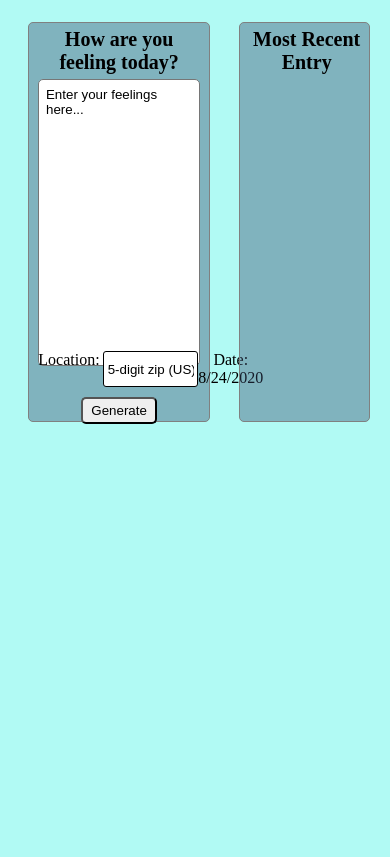
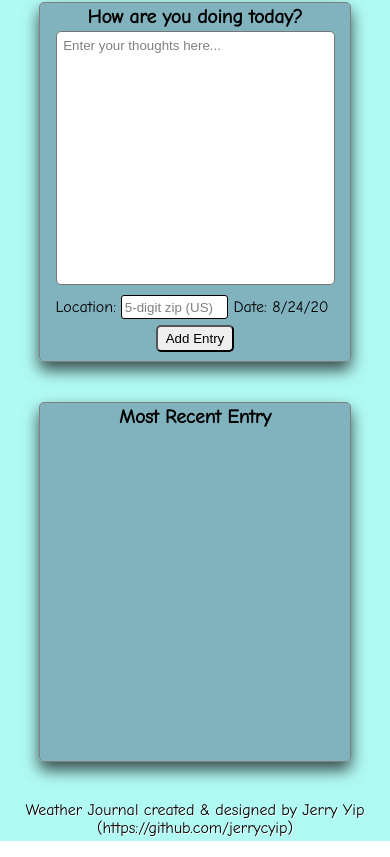
Before and after one commit to jerrycyip/weather_journal_app, a website: page website/index.html in a window 390 px wide. Shown: the part 78-935 px from the top of the page. Drawn offline with Linux system fonts and the light colour scheme.

Commit message:
feat: add mobile responsive optimization + footer
- new entry and view latest entry now on two separate rows
- other formatting clean-up edits
- footer with design and create by

```diff
--- a/website/app.js
+++ b/website/app.js
@@ -2,7 +2,8 @@
 
 // Create a new date instance dynamically with JS
 let d = new Date();
-let newDate = d.getMonth() + '/' + d.getDate() + '/' + d.getFullYear();
+let newDate = d.getMonth() + '/' + d.getDate() + '/' + d.getFullYear().toString().substr(2,2);
+var days = ["Sunday", "Monday", "Tuesday", "Wednesday", "Thursday", "Friday", "Saturday"];
 
 // api constructors for retrieving weather data from openweathermap.org
 const apiKey = '2ad76e8d73c762b9428f448e8ecc3119';
@@ -29,6 +30,10 @@ function newEntry(event) {
         postEntry('/add', {date: newDate, weather: weatherData.weather[0]['description'],
             icon: weatherData.weather[0]['icon'], temp: weatherData.main.temp,
             locale: weatherData.name, mood: currentMood});
+    })
+    .catch (error => {
+        alert("Missing or invalid zip code!  Please try again");
+        console.log("error occurred:", error);
     })
     .then (function(newEntry){
         updateUI('/all');
@@ -84,13 +89,17 @@ const updateUI = async(url='') => {
     })
     try {
         allEntries = await res.json();
+        // if successful clear input fields//
+        document.getElementById('feelings').value = '';
+        document.getElementById('zip').value ='';
+        // then populate view latest entry section
         latestEntry = allEntries[allEntries.length-1];
         weatherIcon = latestEntry.icon;
         document.getElementById('locale').innerHTML = latestEntry.locale;
         document.getElementById('temp').innerHTML = Math.round(latestEntry.temp) + "&#8457;";
         document.getElementById('weather').innerHTML = latestEntry.weather;
         document.querySelector('.weather-icon').innerHTML = `<img id="icon" src="${iconURL}${weatherIcon}${iconFormat}" alt="weather-icon"> </img>`;
-        document.getElementById('date').innerHTML = latestEntry.date;
+        document.getElementById('date').innerHTML = days[d.getDay()] + " " + latestEntry.date;
         document.getElementById('content').innerHTML = latestEntry.mood;
         /*console.log(allEntries);*/
     }
--- a/website/index.html
+++ b/website/index.html
@@ -8,6 +8,9 @@
     <!-- <link href="https://fonts.googleapis.com/css?family=Oswald:400,600,700|Ranga:400,700&display=swap" rel="stylesheet"> -->
     <!-- Use of Google's Material Design Web Fonts & Icons -->
     <link href="https://fonts.googleapis.com/icon?family=Material+Icons" rel="stylesheet">
+    <link href="https://fonts.googleapis.com/css?family=Courgette" rel="stylesheet">
+    <link href="https://fonts.googleapis.com/css?family=Handlee" rel="stylesheet">
+    <link href="https://fonts.googleapis.com/css?family=Comic Neue" rel="stylesheet">
     <link rel="stylesheet" href="style.css">
 </head>
 
@@ -18,13 +21,13 @@
                 Weather Journal
             </h1>
         </div>
-    <div id="view-entries">
+        <!--    <div id="view-entries">-->
         <div id="new-entry">
             <div class="mood-container">
                 <label for="feelings">
-            <h3>How are you feeling today?</h3>
+                    <h3>How are you doing today?</h3>
                 </label>
-          <textarea class="myInput" id="feelings" placeholder="Enter your feelings here..."></textarea>
+                <textarea class="myInput" id="feelings" placeholder="Enter your thoughts here..."></textarea>
             </div>
             <div class="entry-details">
                 <label for="zip">Location:</label>
@@ -32,7 +35,7 @@
                 <span id="entry-date"></span>
             </div>
             <div class="button-ctr">
-          <button id="generate" type="submit"> Generate </button>
+                <button id="generate" type="submit"> Add Entry </button>
             </div>
         </div>
         <div class="view-entry">
@@ -58,14 +61,16 @@
                 </div>
             </div>
         </div>
-    </div>
-    <!-- future enhancements could provide a list of prior entries:
+        <!-- </div>-->
+        <!-- future enhancement: this section would provide a list of all prior entries:-->
         <div class="all-entries">
             <div class="title">
-        <h3>All Entries</h3>
+                <h3></h3>
             </div>
-    </div> -->
+        </div>
+        <div id="footer">Weather Journal created & designed by Jerry Yip (https://github.com/jerrycyip)</div>
     </div>
     <script src="app.js" type="text/javascript"></script>
 </body>
+
 </html>
--- a/website/style.css
+++ b/website/style.css
@@ -1,73 +1,67 @@
-html {
-}
+    html {}
 /* rules that apply to entire page */
+
 * {
     margin: 0;
     padding: 0;
     box-sizing: border-box;
     scroll-behavior: smooth;
 }
-/*body{
-    background: #fffff8;
-    font-family: -apple-system, BlinkMacSystemFont, sans-serif;
-}*/
 
-#app{
+#app {
     display: grid;
-    grid-template-rows: 100px 400px 400px 35px;
-    grid-template-areas: "heading"
-                        "view-entries"
-                        "all-entries"
-                        "footer";
-    /*grid-template-columns: 1fr;
-/*    grid-auto-rows: minmax(150px, auto);*/
-    /* grid-template-columns:  */
-/*    height:100vh;*/
+    height: 100vh;
+    min-height: 100vh;
+    width: auto;
+    grid-template-rows: 100px 400px auto 35px;
+    grid-template-areas: "heading heading" "new-entry view-entry" "all-entries all-entries" "footer footer";
+    grid-template-columns: 1fr 1fr;
     background: #b1faf4;
-    color: white; #0e0c02;
-    /*justify-content: center;
-    grid-gap: 1em;
-    font-size: 20px;
-    font-family: 'Oswald', sans-serif; */
+    color: white;
+    #0e0c02;
+    font-family: "Comic Neue";
 }
-.headline{
+/* specific rules for section of the website/app */
+
+.headline {
     grid-area: heading;
-    /*text-align: center;*/
-    color: black; /*rgba(255, 255, 255, 0.959);*/
+    color: black;
+    /*rgba(255, 255, 255, 0.959);*/
     font-weight: 800;
     display: flex;
     flex-direction: column;
     align-items: center;
     justify-content: center;
-    margin-bottom: 20px;
+    margin-bottom: 5%;
 }
+
 #heading {
-/*    align-self: baseline;
-    align-content: center;
-    vertical-align: baseline;*/
-
     font-size: 2.75em;
-
-
 }
+/*
 #view-entries {
 grid-area: view-entries;
-    display: grid;
+/*display: grid;
 width: 100%;
-/*    height: 100%;*/
-    grid-template-columns: 1fr 1fr;
+grid-template-columns: 50% 50%;
 grid-template-areas: "new-entry view-entry";
 
+display: flex;
+flex-direction: row;
+justify-content: space-between;
+width: 100%;
 }
+*/
+
 h3 {
-    margin: 5px;
-    font-size: 1.25em;
+    margin: 1%; 5px;
     color: black;
     text-align: center;
+    font-size: 1.4em;
 }
+
 #new-entry {
     grid-area: new-entry;
-    /*min-width: 80%;*/
     width: 80%;
     max-width: 500px;
     margin-left: 12.5%;
@@ -75,7 +69,13 @@ h3 {
     background: rgba(57, 73, 107, 0.4);
     border-radius: 5px;
     border: 1px solid grey;
+    box-shadow: 0px 8px 16px 0px rgba(0, 0, 0, 0.7);
 }
+
+textarea::placeholder {
+    color: grey;
+}
+
 .mood-container {
     height: 80%;
     width: 90%;
@@ -83,55 +83,66 @@ h3 {
     margin-right: auto;
     border-radius: 5px;
 }
+
 .myInput {
     display: flex;
     flex-direction: column;
     overflow-y: auto;
-    height: 90%;
+    height: 89%;
     width: 100%;
     border-radius: 5px;
     resize: none;
-    /*text-indent: 0.5em;*/
     padding: 0.5em;
-    /*padding-right: 0.5em;*/
 }
 
 .entry-details {
     height: auto;
     margin-left: 5%;
-    /*text-align: center;*/
-    margin-top: 5px;
-    margin-bottom: 10px;
+    margin-top: 1%; 5px;
+    margin-bottom: 2%; 10px;
     color: black;
     display: grid;
     width: 90%;
-
     grid-template-columns: 65px 1fr 1fr;
     grid-template-areas: "zip-label zip date";
+    align-items: center;
 }
-.entry-details label{
+
+.entry-details label {
+    grid-area: zip-label;
     text-align: left;
 }
+
 #zip {
-    padding: 0.25em;
+    padding-top: 0.25em;
+    padding-bottom: 0.25em;
+    padding-left: 0.25em;
     grid-area: zip;
-    width: 95px;
-    max-width: 95px;
+    width: auto;
+    min-width: 96px;
+    max-width: 125px;
+    /*max-width: 96px;*/
     border: 1px solid black;
     border-radius: 3px;
     outline: none;
 }
 
-#entry-date{
+#zip::placeholder {
+    color: grey;
+}
+
+#entry-date {
     grid-area: date;
     text-align: center;
 }
+
 .button-ctr {
     display: flex;
     flex-direction: column;
     align-items: center;
     justify-content: center;
 }
+
 #generate {
     height: auto;
     padding: 4px;
@@ -140,15 +151,16 @@ h3 {
     border-radius: 5px;
     margin-bottom: 5px;
 }
+
 input:focus,
 select:focus,
 textarea:focus,
 button:focus {
     outline: none;
 }
+
 .view-entry {
     grid-area: view-entry;
-    /*min-width: 80%;*/
     width: 80%;
     max-width: 500px;
     margin-left: 7.5%;
@@ -156,86 +168,77 @@ button:focus {
     background: rgba(57, 73, 107, 0.4);
     border-radius: 5px;
     border: 1px solid grey;
+    box-shadow: 0px 8px 16px 0px rgba(0, 0, 0, 0.7);
 }
-.title{
+
+.title {
     text-align: center;
 }
+
 #view-title {
-    margin-left: 7.5%;
+    /*margin-left: 7.5%;*/
 }
-#entryHolder{
+
+#entryHolder {
     height: 85%;
     display: grid;
     grid-template-rows: 8% 6% 30% 6% 50%;
-    grid-template-areas: "locale"
-                        "description"
-                         "temp-icon"
-                         "date"
-                         "mood";
+    grid-template-areas: "locale" "description" "temp-icon" "date" "mood";
 }
+
 .meta-details {
     width: 85%;
     margin-left: 7.5%;
     border-top-right-radius: 5px;
     border-top-left-radius: 5px;
     font-size: 1.1em;
-    /*margin-top: 5px;*/
-    /*background: white;  #b1faf4;*/
 }
 
-#weather, #weather-details, #date{
+#weather,
+#weather-details,
+#date {
     font-weight: 500;
 }
+
 #locale {
     grid-area: locale;
     text-align: center;
     margin-bottom: 5px;
     letter-spacing: 0.15em;
-    font-size: 1.35em;
+    font-size: 1.25em;
 }
 
 #weather {
     grid-area: description;
     text-align: center;
     text-transform: capitalize;
-    /*margin-bottom: -12px;*/
 }
-#weather-info{
+
+#weather-info {
     grid-area: temp-icon;
     display: grid;
-    grid-template-columns: 50% 50%;
+    grid-template-columns: 1fr 1fr;
     grid-template-areas: "temp icon";
     margin-bottom: -10px;
 }
+
 #temp-details {
     grid-area: temp;
     align-self: center;
     text-align: center;
-    /*margin: auto 50%;*/
+    margin-right: -15%;
     font-size: 1.5em;
+}
 
-/*    width: 50%;
-    height: 100%;
-    position: relative;
-    float: left;
-    display: flex;
-    flex-direction: column;
-    font-size: 1.5em;*/
-}
-#temp{
+#temp {
     margin: auto 0;
     width: auto;
 }
+
 .weather-icon {
     grid-area: icon;
+}
 
-    /*
-    position: relative;
-    float: right;
-    width: 50%;
-    display: flex;
-    flex-direction: column;*/
-}
 #icon {
     margin: auto 0;
     width: auto;
@@ -246,109 +249,107 @@ button:focus {
     color: white;
     text-align: center;
 }
-/*
-#date::before {
-    content: "Journal Entry for ";
 
-}
-*/
 .mood-holder {
     grid-area: mood;
     display: flex;
     flex-direction: column;
-    height: 175px;
-    max-height: 175px;
+    height: 90%; 175px;
+    max-height: 90%; 175px;
     width: 85%;
     margin-left: 7.5%;
-    margin-top: 7px;
+    margin-top: 5%; 7px;
     border-bottom-left-radius: 5px;
     border-bottom-right-radius: 5px;
     overflow-y: auto;
+    overflow-wrap: break-word;
     color: white;
-/*    background: white;*/
+    font-family: 'Handlee', 'Courgette';
+    /*font-size: 0.85em;*/
 }
+
 .all-entries {
     grid-area: all-entries;
     margin-top: 15px;
 }
 
+#footer {
+    grid-area: footer;
+    color: black;
+    text-align: center;
+    text-shadow: 0.75px 0.75px white;
+}
+/* Style for Placeholder Text*/
 
-/* Style for Placeholder Text*/
-::placeholder { /* Firefox, Chrome, Opera */
-    color: black; #f0d43a;
+    ::placeholder {
+    /* Firefox, Chrome, Opera */
+    color: grey;
+    #f0d43a;
     font-family: 'Oswald', sans-serif;
-
 }
 
-:-ms-input-placeholder { /* Internet Explorer 10-11 */
-    color: #f0d43a;
+    :-ms-input-placeholder {
+    /* Internet Explorer 10-11 */
+    color: grey;
+    #f0d43a;
     font-family: 'Oswald', sans-serif;
-
 }
 
-::-ms-input-placeholder { /* Microsoft Edge */
-    color: #f0d43a;
+    ::-ms-input-placeholder {
+    /* Microsoft Edge */
+    color: grey;
+    #f0d43a;
     font-family: 'Oswald', sans-serif;
+}
+/* mobile responsive layout*/
 
+@media only screen and (max-width:760px) {
+    #app {
+        grid-template-rows: 60px 400px 400px auto 40px;
+        grid-template-areas: "heading"
+                            "new-entry"
+                            "view-entry"
+                            "all-entries"
+                            "footer";
+        grid-template-columns: 1fr;
+        height: 100%;
+        min-height: 100%;
+        width: 100vw;
+        min-width: 100vw;
+    }
+    /*
+#view-entries {
+grid-area: add-entry;
+}*/
+    #new-entry {
+        grid-area: new-entry;
+        margin-left: auto;
+        margin-right: auto;
+        height: 90%;
+        width: 80%;
+        max-width: 550px; 100%;
+        margin-top: auto;
+        margin-bottom: auto;
+    }
+    .view-entry {
+        grid-area: view-entry;
+        margin-left: auto;
+        margin-right: auto;
+        height: 90%;
+        width: 80%;
+        max-width: 550px;
+        margin-top: auto;
+        margin-bottom: auto;
+    }
+    #footer {
     }
 
-/*
-.entry{
-
+    #heading {
+        font-size: 2.25em;
+        padding-bottom: 1%;
+        margin-bottom: 0;
+        padding-top: 2.5%;
     }
-
-
-
-#date{
-
+    h3 {
+        font-size: 1.2em;
     }
-
-#temp{
-
-}
-
-#content{
-
-}
-
-.headline {
-
-}
-
-
-/*  Basic Styling To Override Default For Basic HTML Elements */
-/*label{
-    display:block;
-    font-size: 27px;
-}
-
-input{
-    display:block;
-    height: 60px;
-    width: 100%;
-    background-color: white;
-    color: black;
-    font-size: 20px;
-    font-family: 'Oswald', sans-serif;
-    border: none;
-}
-
-button{
-    width: 80px;
-    height: 40px;
-    background: #3b4a6b;
-    color: #f0d43a;
-    font-size: 26px;
-    font-family: 'Oswald', sans-serif;
-    border: none;
-    box-shadow: 2px 4px 5px #444;
-}
-
-
-textarea{
-    background:#22b2da;
-    color: #f0d43a;
-    font-size: 20px;
-    font-family: 'Oswald', sans-serif;
-}
-/* Reset style for HTML element on active to have no border*/
```
Lines whose indentation alone changed are shown as unchanged.
